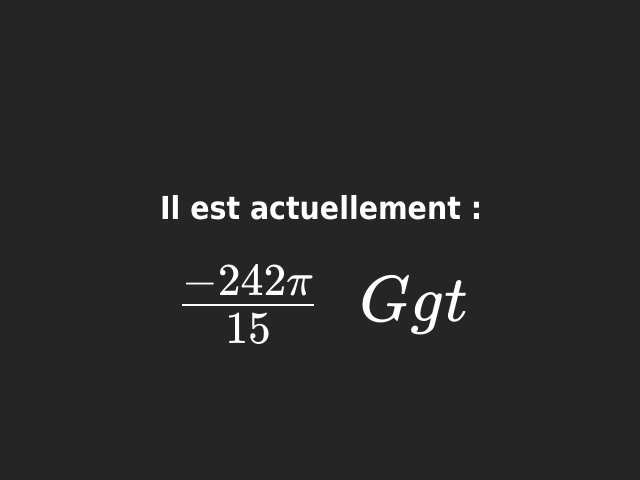
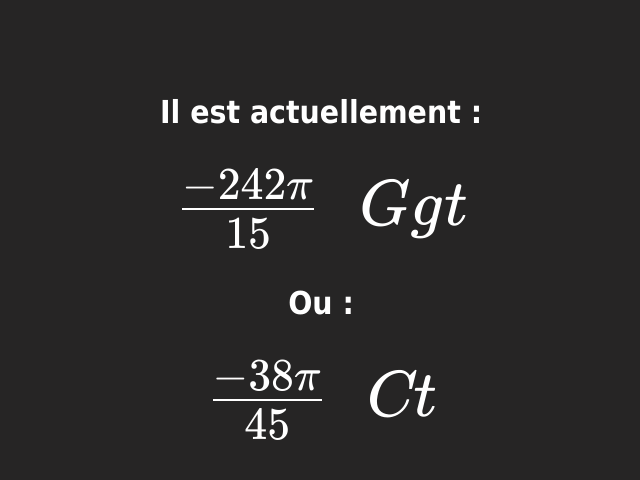
Before and after one commit to gabribribribri/home-page, a plain HTML site: page radialtime/index.html in a window 1280 px wide. Shown: the part 115-595 px from the top of the page, without its empty margins (319-959 px from the left). Drawn offline with nearby package versions, Linux system fonts and the light colour scheme.

Commit message:
radialTime is finished

```diff
--- a/radialtime/index.html
+++ b/radialtime/index.html
@@ -10,10 +10,16 @@
 	</head>
 	<body>
 		<div>
-			<h3 id="currently">Il est actuellement :</h3>
+			<h3 class="around-text">Il est actuellement :</h3>
 
-			<div id="time-container">
-				<h1 id="radian-time"></h1>
+			<div class="time-container">
+				<h1 id="radial-time-ggt"></h1>
+			</div>
+
+			<h3 class="around-text">Ou :</h3>
+
+			<div class="time-container">
+				<h1 id="radial-time-ct"></h1>
 			</div>
 
 			<script src="script.js"></script>
--- a/radialtime/script.js
+++ b/radialtime/script.js
@@ -13,19 +13,43 @@ function gcd(a, b) {
 	return gcd(b, a % b);
 }
 
-function getTextFromMinutes(minutes) {
+function getTextFromMinutesGgt(minutes) {
+	let text;
+
+	if (minutes === 3 * 60) {
+		text = "0"
+	}
+
 	let minutes_gcd = Math.abs(gcd(minutes, 30));
 
 	if (minutes_gcd === 30) {
-		return `${minutes/minutes_gcd}\\pi\\hspace{2mm}Ggt`;
+		text = `${minutes / minutes_gcd}\\pi`;
 	} else {
-		return `\\frac{${minutes/minutes_gcd}\\pi}{${30/minutes_gcd}}\\hspace{2mm}Ggt`
+		text = `\\frac{${minutes / minutes_gcd}\\pi}{${30 / minutes_gcd}}`
 	}
+	return text + "\\hspace{2mm}Ggt";
 }
 
+function getTextFromMinutesCt(minutes) {
+	let text;
 
+	if (minutes === 0) {
+		text = "0"
+	}
+
+	let minutes_gcd = Math.abs(gcd(minutes, 360));
+
+	if (minutes_gcd == 360) {
+		text = `${minutes / minutes_gcd}\\pi`;
+	} else {
+		text = `\\frac{${minutes / minutes_gcd}\\pi}{${360 / minutes_gcd}}`;
+	}
+
+	return text + "\\hspace{2mm}Ct";
+}
+
+function updateRadialTimeGgt() {
 	let minutes = getMinutesSinceMidnight();
-
 	if (minutes < 3 * 60) {
 		minutes += 21 * 60;
 	} else if (minutes > 12 * 60) {
@@ -33,10 +57,23 @@ if (minutes < 3 * 60) {
 	} else {
 		minutes -= 3 * 60;
 	}
+	let timeText = getTextFromMinutesGgt(minutes);
+	katex.render(timeText, document.getElementById("radial-time-ggt"))
+}
 
-let timeText = getTextFromMinutes(minutes);
+function updateRadialTimeCt() {
+	let minutes = getMinutesSinceMidnight();
+
+	if (minutes >= 12 * 60) {
+		minutes -= 24 * 60
+	}
+
+	let timeText = getTextFromMinutesCt(minutes);
+	katex.render(timeText, document.getElementById("radial-time-ct"))
+}
 
 
 document.addEventListener('DOMContentLoaded', function() {
-	katex.render(timeText, document.getElementById("radian-time"));
+	setInterval(updateRadialTimeGgt, 1000)
+	setInterval(updateRadialTimeCt, 1000)
 })
--- a/radialtime/style.css
+++ b/radialtime/style.css
@@ -14,7 +14,7 @@ body {
 	background: #262525;
 }
 
-#time-container {
+.time-container {
 	display: flex;
 	gap: 20px;
 	justify-content: center;
@@ -22,7 +22,7 @@ body {
 	margin: 0;
 }
 
-#currently {
+.around-text {
   margin: 0;
   padding: 0;
 }
```
Lines whose indentation alone changed are shown as unchanged.
